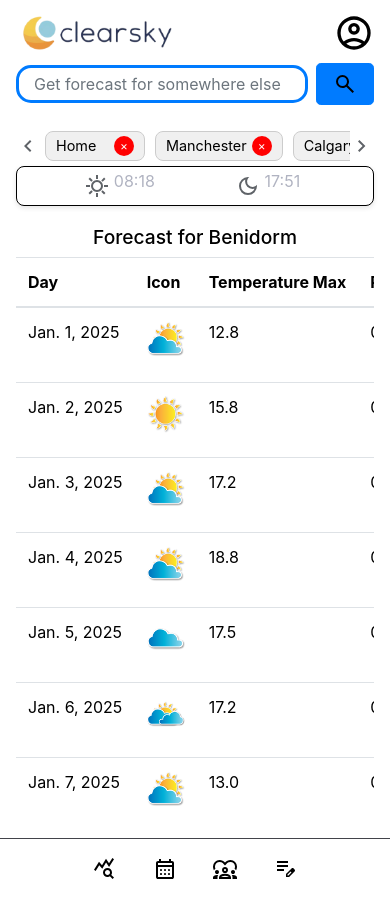
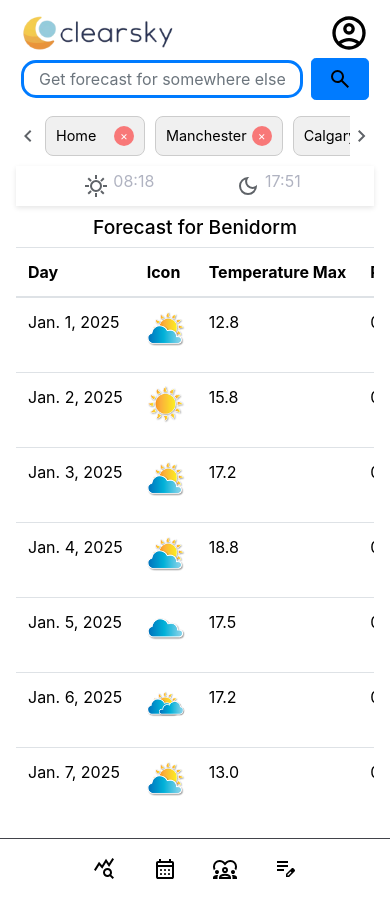
Before and after one commit to AdamRyanUK/moodapp, a Django app: page / in a window 390 px wide. Run offline with Django 3.2, Linux system fonts and the light colour scheme; a user stored in the database is signed in; data comes from the database, SQL or seed files in the repository; both versions use the stored data as it was after the commit; data that the repository does not hold is empty; some libraries are stand-ins or nearby versions.

Commit message:
sorting out niggly things

```diff
--- a/core/static/css/stylesheet.css
+++ b/core/static/css/stylesheet.css
@@ -26,6 +26,7 @@
     "sidebar main";   /* Sidebar on the left, main content on the right */
   height: 100vh;      /* Full viewport height */
   margin: 0;
+  position: relative;
 }
 
 #navbar {
@@ -38,6 +39,7 @@
   top: 0;
   height: 80px;
   grid-area: nav;
+  z-index: 2;
 }
 
 #navbar ul{
@@ -198,6 +200,7 @@
     position: relative; /* Position relative for absolute positioning */
     width: 100%; /* Full width */
     padding: 1em;
+    z-index: 10;
   }
 
 .search-box {
@@ -222,6 +225,7 @@
     top: calc(100% + 10px); /* Position below the input field */
     left: 0; /* Align with the input field */
     border: #42434a;
+    z-index: 20;
 }
 .suggestion-item {
     padding: 10px;
@@ -350,6 +354,8 @@
   padding: min(3px, 7%);
   overflow-x: auto; /* Enable horizontal scrolling */
   min-width: 0; /*prevent overflow from cutting off text*/
+  z-index: 1;
+  position: relative;
 }
 main p{
   color: var(--secondary-text-clr);
@@ -412,6 +418,8 @@
   color: white;              /* Change emoji color */
 }
 
+
+
 @media (max-width: 800px) {
   #navbar {
     height: auto; /* Ensure navbar adjusts to content */
@@ -426,45 +434,53 @@
   }
 
   #navbar li {
-    flex: 1 1 100%; /* Default to full width for all items */
+    flex: 1 1 auto; /* Allow items to adjust their width as necessary */
     display: flex; /* Ensure content inside li is flexed */
     justify-content: center; /* Center align content */
     align-items: center; /* Vertically align content */
-    margin: 5px 0; /* Add spacing between items */
+    margin: 0; /* Remove margins to fit them in the same row */
+    padding: 0 5px; /* Adjust padding to ensure they fit within the container */
   }
 
-  #navbar li:first-child,
-  #navbar li:last-child {
-    flex: 1 1 48%; /* Share the top row with equal widths */
-    margin: 0; /* Remove extra spacing */
+  #navbar li:first-child {
+    flex: 1 1 30%; /* Adjust width as needed */
+    order: 1;
   }
 
   #navbar li:nth-child(2) {
     order: 3; /* Move the second item to the bottom */
+    flex: 1 1 100%; /* Ensure it takes up the full width of its row */
   }
 
   #navbar li:nth-child(3) {
     order: 2; /* Move the third item above the second */
+    flex: 1 1 30%; /* Adjust width as needed */
     justify-content: flex-end;
+  }
+
+  #navbar li:last-child {
+    flex: 1 1 30%; /* Adjust width as needed */
+    margin-left: auto;
   }
 
   .search-form {
     padding: 0;
     width: 100%;
-    z-index: 12;
+    position: relative;
   }
 
+
   .suggestion-box {
-    z-index: 1050;
+    position: absolute;
     background-color: white;
     opacity: 1;
     max-height: 200px;
     overflow-y: auto;
     width: 100%; /* Ensure it takes full width of the parent container */
     margin-top: 5px; /* Optional, add space from the input field */
+    top: calc(100% + 10px); /* Position below the input field */
     flex-direction:initial;
-    top: 0;
-    right: 0;
+    left:0;
   }
 
   .suggestion-item {
--- a/core/templates/core/home.html
+++ b/core/templates/core/home.html
@@ -23,7 +23,8 @@
     display: flex;
     align-items: center;
     overflow: hidden;  /* Hide overflow to ensure no scrollbars */
-    height: 40px;  /* Ensure the whole bar takes up no more than 40px */
+    height: 50px;  /* Ensure the whole bar takes up no more than 40px */
+    padding-bottom: 10px;
 }
 
 .scroll-left, .scroll-right {
@@ -40,7 +41,7 @@
     flex: 1;
     -ms-overflow-style: none;  /* Internet Explorer 10+ */
     scrollbar-width: none;  /* Firefox */
-    height: 40px;  /* Ensure the whole bar takes up no more than 40px */
+    height: 50px;  /* Ensure the whole bar takes up no more than 40px */
 }
 
 /* Hide scrollbar for Chrome, Safari, and Opera */
@@ -70,7 +71,7 @@
 }
 
 .city-item .remove-btn {
-    background: #ff0000;
+    background: rgba(255, 0, 0, 0.5);
     color: #fff;
     border: none;
     border-radius: 50%;
@@ -89,14 +90,14 @@
 }
 
 .sunrise-sunset-card {
-    border: 1px solid black;  /* Black outline for the card */
-    border-radius: 8px;
+    /* border: 1px solid black;  /* Black outline for the card */
+    /*border-radius: 8px; */
     padding: 10px;
     display: flex;
     align-items: center;
     background-color: #fff;
     box-shadow: 0 2px 5px rgba(0, 0, 0, 0.1);
-    margin-bottom: 20px;  /* Add some space below the card */
+    margin-bottom: 10px;  /* Add some space below the card */
     height: 40px;
 }
 
@@ -112,6 +113,7 @@
     justify-content: center;
     /* margin: 0 10px;  Add some margin to separate the items */
     text-align: center;
+
 }
 
 p {
```
Also changed, not shown: core/static/css/styles.css (deleted, +0 -87 lines), db.sqlite3.
